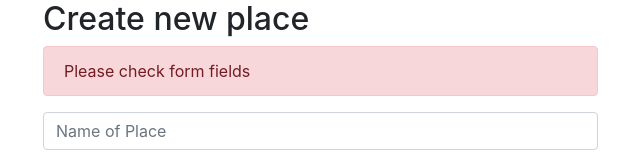
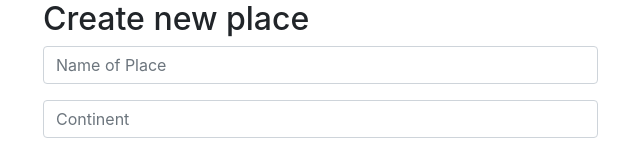
Before and after one commit to MariusCodeAcademy/countries-towns, a React (Create React App) app in the folder client/: page / in a window 1280 px wide. Shown: the top 152 px of the page, without its empty margins (42-682 px from the left). Built offline with nearby package versions, Linux system fonts and the light colour scheme; no server answers.

Commit message:
form init fix

```diff
--- a/client/src/components/MyForm.jsx
+++ b/client/src/components/MyForm.jsx
@@ -6,7 +6,7 @@ class MyForm extends Component {
     continent: '',
     population: '',
     placeType: 'town',
-    error: {},
+    error: '',
   };
 
   componentDidMount() {
@@ -30,7 +30,7 @@ class MyForm extends Component {
       continent: '',
       population: '',
       placeType: 'town',
-      error: {},
+      error: '',
     });
   };
 
```
